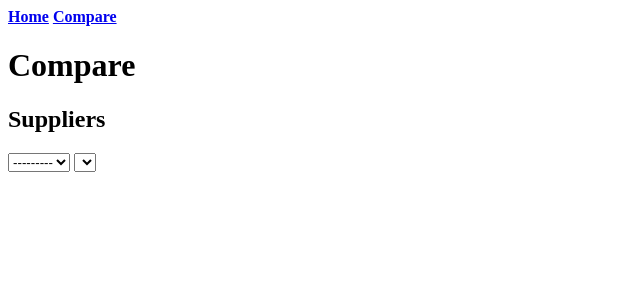
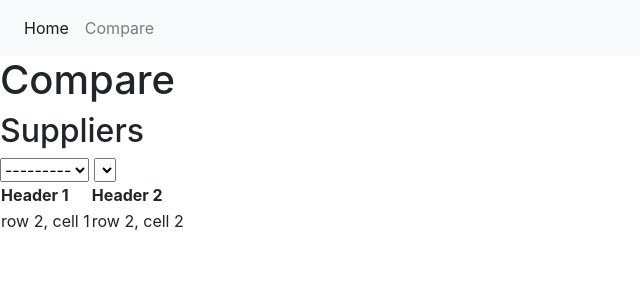
Before and after one commit to michael-berman/InvoiceComparator, a Django app: page /invoiceparser/compare in a window 1280 px wide. Shown: the top 300 px of the page, without its empty margins (0-640 px from the left). Run offline with Django 3.2, Linux system fonts and the light colour scheme; data that the repository does not hold is empty; some libraries are stand-ins or nearby versions.

Commit message:
add initial layout from bootstrap

```diff
--- /dev/null
+++ b/invoiceparser/templates/invoiceparser/base.html
@@ -0,0 +1,42 @@
+<!DOCTYPE html>
+<html lang="en">
+  <head>
+    <meta charset="utf-8">
+    <meta name="viewport" content="width=device-width, initial-scale=1, shrink-to-fit=no">
+    <link rel="stylesheet" href="https://stackpath.bootstrapcdn.com/bootstrap/4.5.0/css/bootstrap.min.css" integrity="sha384-9aIt2nRpC12Uk9gS9baDl411NQApFmC26EwAOH8WgZl5MYYxFfc+NcPb1dKGj7Sk" crossorigin="anonymous">
+    <title>{% block title %}Invoice Parser {% endblock %}</title>
+  </head>
+  <body>
+    <nav class="navbar navbar-expand-lg navbar-light bg-light">
+        <div class="collapse navbar-collapse" id="navbarNav">
+            <ul class="navbar-nav">
+            <li class="nav-item active">
+                <a class="nav-link" href="{% url 'invoiceparser:index' %}">Home <span class="sr-only">(current)</span></a>
+            </li>
+            <li class="nav-item">
+                <a class="nav-link" href="{% url 'invoiceparser:compare' %}">Compare</a>
+            </li>
+            </ul>
+        </div>
+    </nav>
+
+
+    {% comment %} <div class="sidenav">
+        <a href="{% url 'invoiceparser:index' %}"><b>Home</a></b>
+        <a href="{% url 'invoiceparser:compare' %}"><b>Compare</a></b>
+    </div> {% endcomment %}
+
+    <div id="content" name="content" class="main">
+        {% block content %}
+        {% endblock %}
+    </div>
+
+
+
+    <!-- Optional JavaScript -->
+    <!-- jQuery first, then Popper.js, then Bootstrap JS -->
+    <script src="https://code.jquery.com/jquery-3.5.1.slim.min.js" integrity="sha384-DfXdz2htPH0lsSSs5nCTpuj/zy4C+OGpamoFVy38MVBnE+IbbVYUew+OrCXaRkfj" crossorigin="anonymous"></script>
+    <script src="https://cdn.jsdelivr.net/npm/popper.js@1.16.0/dist/umd/popper.min.js" integrity="sha384-Q6E9RHvbIyZFJoft+2mJbHaEWldlvI9IOYy5n3zV9zzTtmI3UksdQRVvoxMfooAo" crossorigin="anonymous"></script>
+    <script src="https://stackpath.bootstrapcdn.com/bootstrap/4.5.0/js/bootstrap.min.js" integrity="sha384-OgVRvuATP1z7JjHLkuOU7Xw704+h835Lr+6QL9UvYjZE3Ipu6Tp75j7Bh/kR0JKI" crossorigin="anonymous"></script>
+  </body>
+</html>
--- a/invoiceparser/templates/invoiceparser/compare.html
+++ b/invoiceparser/templates/invoiceparser/compare.html
@@ -1,7 +1,5 @@
-<a href="{% url 'invoiceparser:index' %}"><b>Home</a></b>
-<a href="{% url 'invoiceparser:compare' %}"><b>Compare</a></b>
-
-
+{% extends "invoiceparser/base.html" %}
+{% block content %}
   <h1>Compare</h1>
 
   <h2>Suppliers</h2>
@@ -11,27 +9,42 @@
           <option value="{{ supplier.id }}">{{ supplier }}</option>
       {% endfor %}
   </select>
-<select name="supplier-select">
+  <select name="supplier-select" id="supplier-select">
   {% for supplier in supplier_list %}
       <option value="{{ supplier.id }}">{{ supplier }}</option>
   {% endfor %}
   </select>
 
-<script src="https://code.jquery.com/jquery-3.3.1.min.js"></script>
+  <table id="thetable">
+      <tr>
+          <th>Header 1</th>
+          <th>Header 2</th>
+      </tr>
+      <tr>
+          <td>row 2, cell 1</td>
+          <td>row 2, cell 2</td>
+      </tr>
+  </table>
+
+{% endblock content %}
+
+{% block javascript %}
+
   <script>
-    $("#id_country").change(function () {
-      var url = $("#personForm").attr("data-cities-url");  // get the url of the `load_cities` view
-      var countryId = $(this).val();  // get the selected country ID from the HTML input
-
-      $.ajax({                       // initialize an AJAX request
-        url: url,                    // set the url of the request (= localhost:8000/hr/ajax/load-cities/)
-        data: {
-          'country': countryId       // add the country id to the GET parameters
-        },
-        success: function (data) {   // `data` is the return of the `load_cities` view function
-          $("#id_city").html(data);  // replace the contents of the city input with the data that came from the server
+    $("#supplier-select").change(function () {
+      $.ajax({
+        url: "/invoiceparser/ajax/" + this.value,
+        success: function (data) {
+          console.log(data)
+          const invoice_items = data.invoice_items;
+          let html = '';
+          for(let i = 0; i < invoice_items.length; i++)
+                      html += '<tr><td>' + invoice_items[i].description + '</td><td>' + invoice_items[i].price + '</td></tr>';
+          $('#thetable tr').first().after(html);
         }
       });
 
     });
   </script>
+
+{% endblock javascript %}
```
Also changed, not shown: invoiceparser/templates/invoiceparser/index.html (+5 -5 lines), templates/admin/base.html (deleted, +0 -15 lines). Lines whose indentation alone changed are shown as unchanged.
